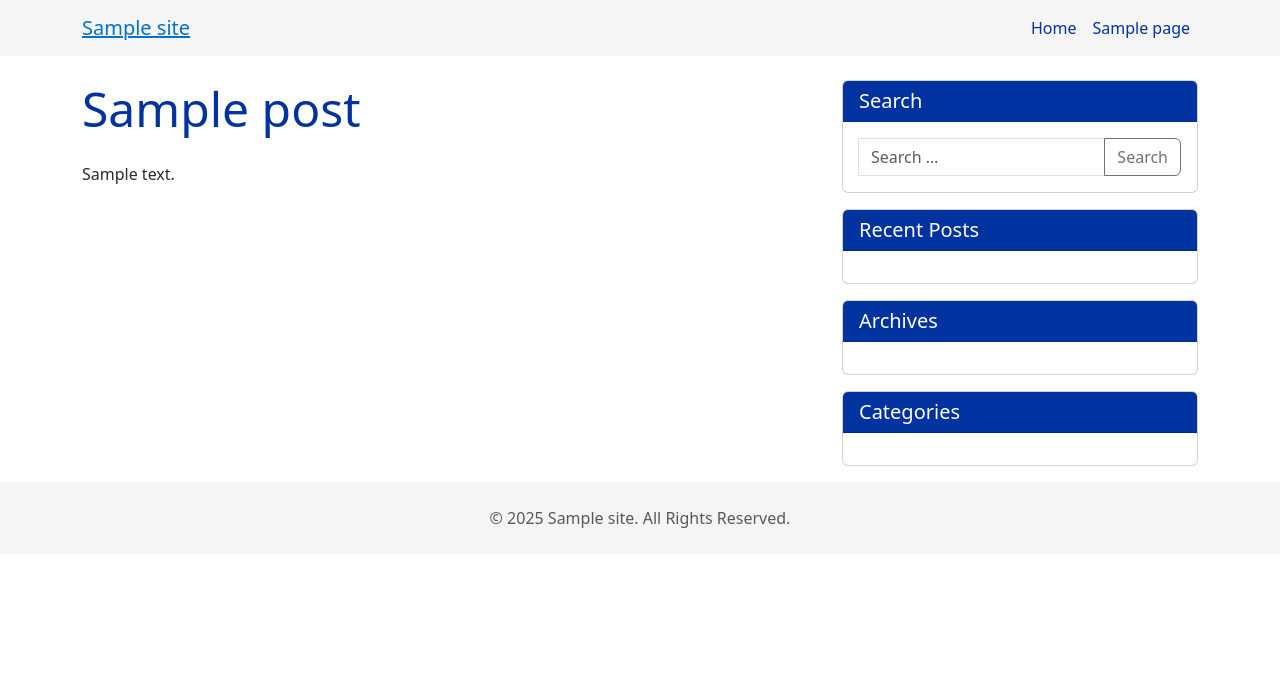
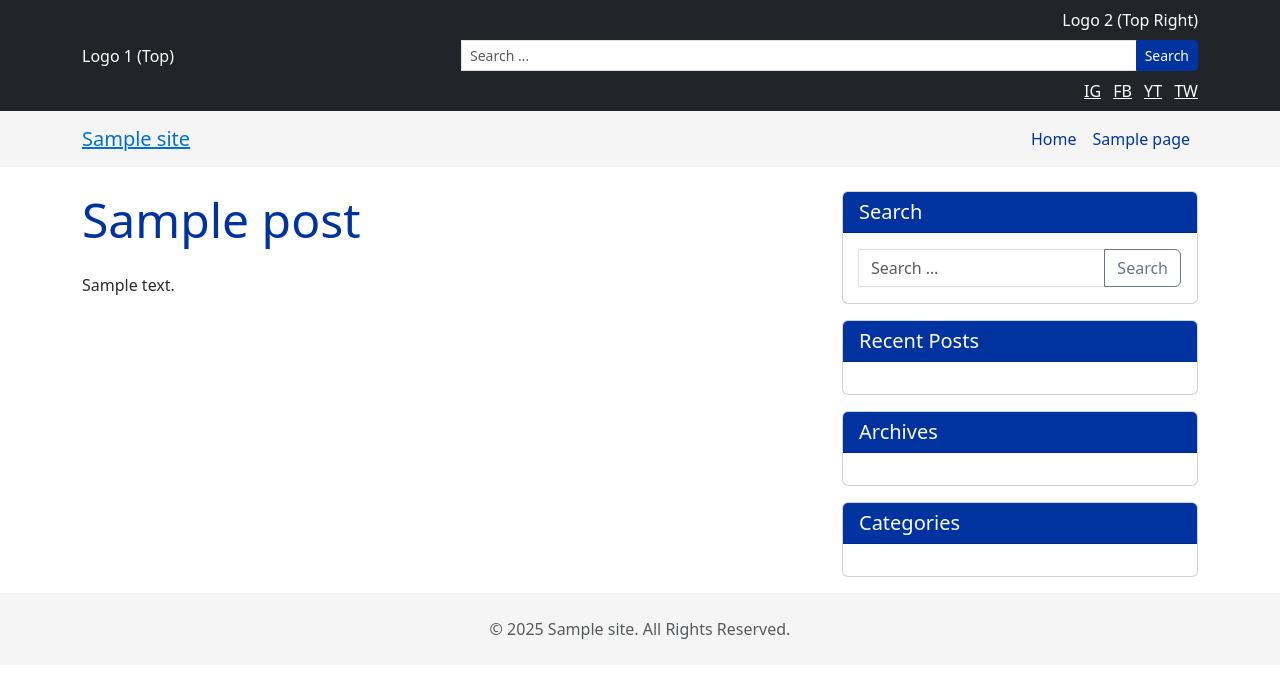
Before and after one commit to gramossosa/Proyecto1, a WordPress theme: template my-theme/page.php in a window 1280 px wide. Shown: the top 678 px of the page. Run offline with PHP 8.4 and a stand-in for WordPress, Linux system fonts and the light colour scheme; the site name, menu and one post (Sample post) are stand-ins, and other content is empty.

Commit message:
feat: Implement multi-section header and full-width layout
I've implemented the new header structure as you requested, featuring a top bar with logo placeholders, search, and social media icons, followed by the main navigation. I also ensured header and footer sections are full-width with constrained content.

Key changes:

1.  **`header.php` Restructured:**
    *   I added a new `.top-bar-header` div with a dark background, spanning full width.
    *   This top bar includes:
        *   A left-aligned placeholder "Logo 1 (Top)".
        *   A right-aligned section containing:
            *   Placeholder "Logo 2 (Top Right)".
            *   A Bootstrap-styled search form.
            *   Text-based placeholders for social media icons (IG, FB, YT, TW).
    *   The existing main navigation `<header>` element was renamed to `.main-navigation-header` and is correctly positioned below the new top bar.
    *   Both the top bar and main navigation header achieve a full-width background with content constrained within Bootstrap `.container` elements.

2.  **`footer.php` Full-Width Confirmation:**
    *   I verified that the footer structure already supports a full-width background with constrained content.

3.  **Styling (`style.css`):**
    *   Basic styling for the new header elements is primarily handled by Bootstrap classes (e.g., `bg-dark`, `text-white`, `input-group`) and the existing EDENORTE color palette defined in `style.css`.
    *   I didn't add any new significant CSS rules in this iteration, as the focus was on structure. Placeholder logos and social icons are text-based.

This commit establishes the new header layout. Further styling for logos (once you provide them) and social media icons (e.g., using actual icons) can be done in subsequent updates.

```diff
--- a/my-theme/header.php
+++ b/my-theme/header.php
@@ -8,7 +8,32 @@
     <?php wp_head(); ?>
 </head>
 <body <?php body_class(); ?>>
-    <header class="bg-light site-header">
+
+    <div class="top-bar-header bg-dark text-white py-2">
+        <div class="container">
+            <div class="row align-items-center">
+                <div class="col-md-4">
+                    <a class="navbar-brand text-white" href="<?php echo esc_url(home_url('/')); ?>">Logo 1 (Top)</a>
+                </div>
+                <div class="col-md-8">
+                    <div class="text-md-end mb-2">Logo 2 (Top Right)</div>
+                    <form role="search" method="get" class="search-form-top input-group input-group-sm mb-2" action="<?php echo esc_url(home_url('/')); ?>">
+                        <label class="visually-hidden" for="top-search-form"><?php _e('Search for:', 'my-theme'); ?></label>
+                        <input type="search" id="top-search-form" class="form-control" placeholder="<?php esc_attr_e('Search &hellip;', 'my-theme'); ?>" value="<?php echo get_search_query(); ?>" name="s" />
+                        <button type="submit" class="btn btn-primary"><?php esc_html_e('Search', 'my-theme'); ?></button>
+                    </form>
+                    <div class="social-icons-top text-md-end">
+                        <a href="#" class="text-white me-2">IG</a>
+                        <a href="#" class="text-white me-2">FB</a>
+                        <a href="#" class="text-white me-2">YT</a>
+                        <a href="#" class="text-white">TW</a>
+                    </div>
+                </div>
+            </div>
+        </div>
+    </div>
+
+    <header class="bg-light main-navigation-header">
         <nav class="navbar navbar-expand-lg navbar-light bg-light" aria-label="<?php esc_attr_e('Primary Navigation', 'my-theme'); ?>">
             <div class="container">
                 <?php
```
